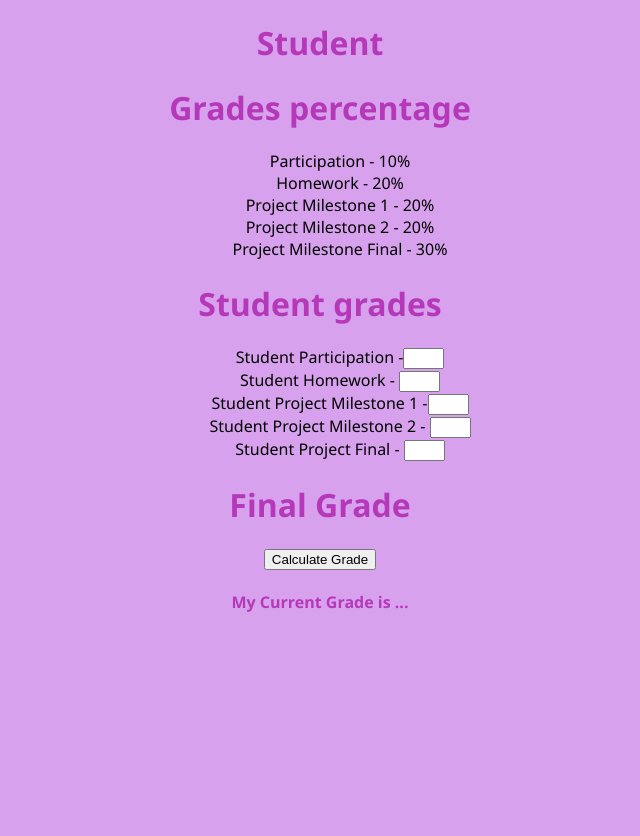
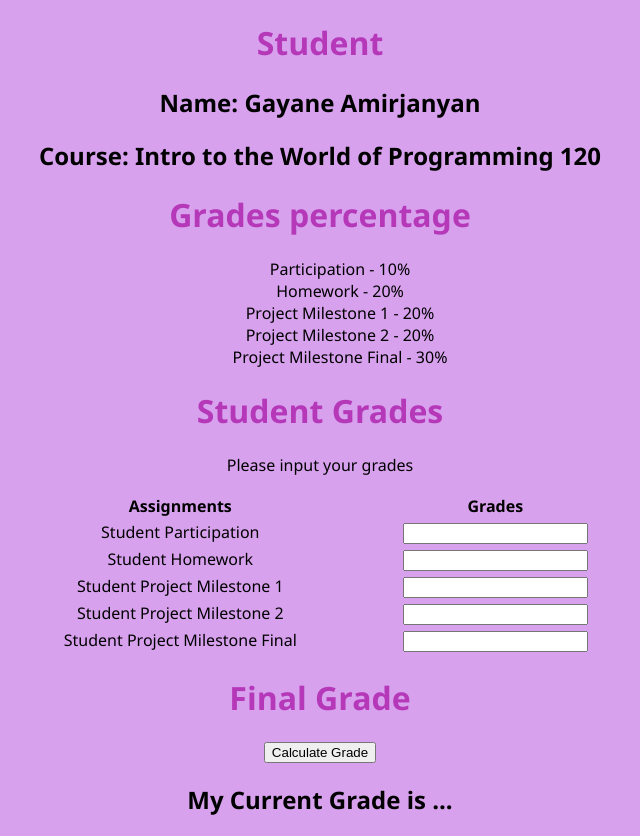
Before and after one commit to Gaya-Amirjanyan/Grade-Calculator-, a plain HTML site: page index.html in a window 1280 px wide. Shown: the whole page, without its empty margins (320-960 px from the left). Before the commit the page ends 800 px from the top, so only its background shows below. Drawn offline with Linux system fonts and the light colour scheme.

Commit message:
Update index.html

```diff
--- a/index.html
+++ b/index.html
@@ -7,8 +7,13 @@
     <link href="style.css" rel="stylesheet" type="text/css" />
   </head>
   <body>
-    <h1 id="header"> Student</h1>
     <script src="script.js"></script>
+    <div id="header">
+      <h1>Student</h1>
+      <h2>Name: Gayane Amirjanyan</h2>
+      <h2>Course: Intro to the World of Programming 120</h2>
+    </div>
+
     <div id="grades_percentage">
       <h1>Grades percentage</h1>
       <ul style="list-style-type:none;">
@@ -19,21 +24,43 @@
         <li>Project Milestone Final - <span class="percent" id="ProjectFinalPercent">30<span>%</li>
       </ul>
     </div>
+
     <div id="student_grades">
-      <h1>Student grades</h1>
-      <ul style="list-style-type: none;">
-        <li>Student Participation -<input type="text" size= "2"  id=ParticipationGrade></li>
-        <li>Student Homework - <input type="text" size= "2" id=HomeworkGrade></li>
-        <li>Student Project Milestone 1 -<input type="text" size= "2" id=ProjectMilestone1Grade></li>
-        <li>Student Project Milestone 2 - <input type="text" size= "2" id=ProjectMilestone2Grade></li>
-        <li>Student Project Final - <input type="text" size= "2" id=ProjectFinalGrade></li>
-      </ul>
+      <table>
+        <h1>Student Grades</h1>
+        <p>Please input your grades</p>
+        <table style="width:50%" align="center" id="student_grades">
+          <tr>
+            <th>Assignments</th>
+            <th>Grades</th>
+          </tr>
+          <tr>
+            <td>Student Participation</td>
+            <td><input type="number" id="ParticipationGrade" onkeyup="checkGrade(event)"></td>
+          </tr>
+          <tr>
+            <td>Student Homework</td>
+            <td><input type="number" id="HomeworkGrade" onkeyup="checkGrade(event)"></td>
+          </tr>
+          <tr>
+            <td>Student Project Milestone 1</td>
+            <td><input type="number" id="ProjectMilestone1Grade" onkeyup="checkGrade(event)"></td>
+          </tr>
+          <tr>
+            <td>Student Project Milestone 2</td>
+            <td><input type="number" id="ProjectMilestone2Grade" onkeyup="checkGrade(event)"></td>
+          </tr>
+          <tr>
+            <td>Student Project Milestone Final</td>
+            <td><input type="number" id="ProjectFinalGrade" onkeyup="checkGrade(event)"></td>
+          </tr>
+      </table>
+    </div>
 
-
-
-      <h1>Final Grade</h1>
-      <button onclick="CalculateGrade()">Calculate Grade</button>
-      <h4>My Current Grade is <span id=CurrentGrade>...</span></h4>
+    <div>
+    <h1>Final Grade</h1>
+    <button onclick="CalculateGrade()">Calculate Grade</button>
+    <h2>My Current Grade is <span id=CurrentGrade>...</span></h2>
     </div>
 
   </body>
```
